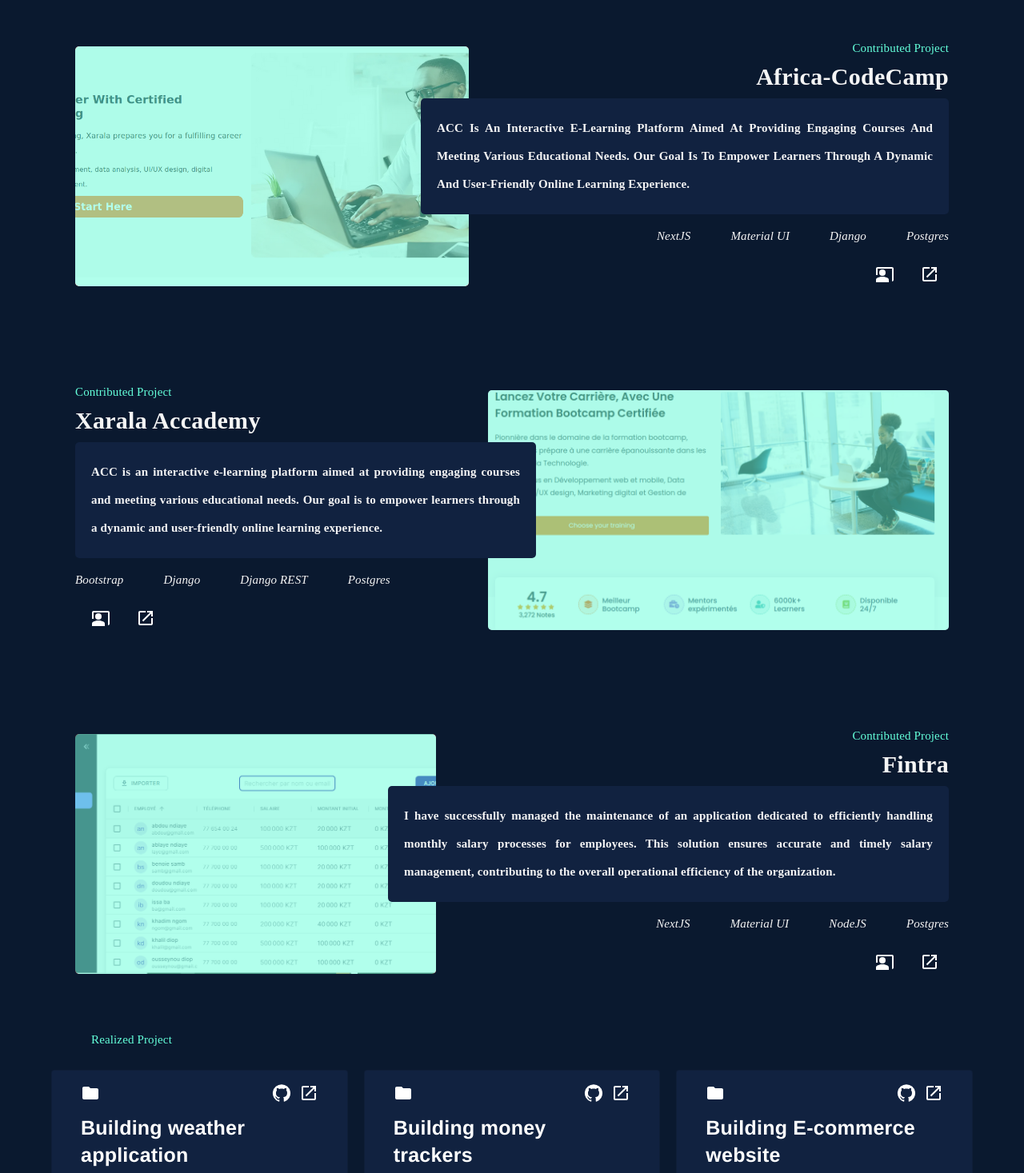
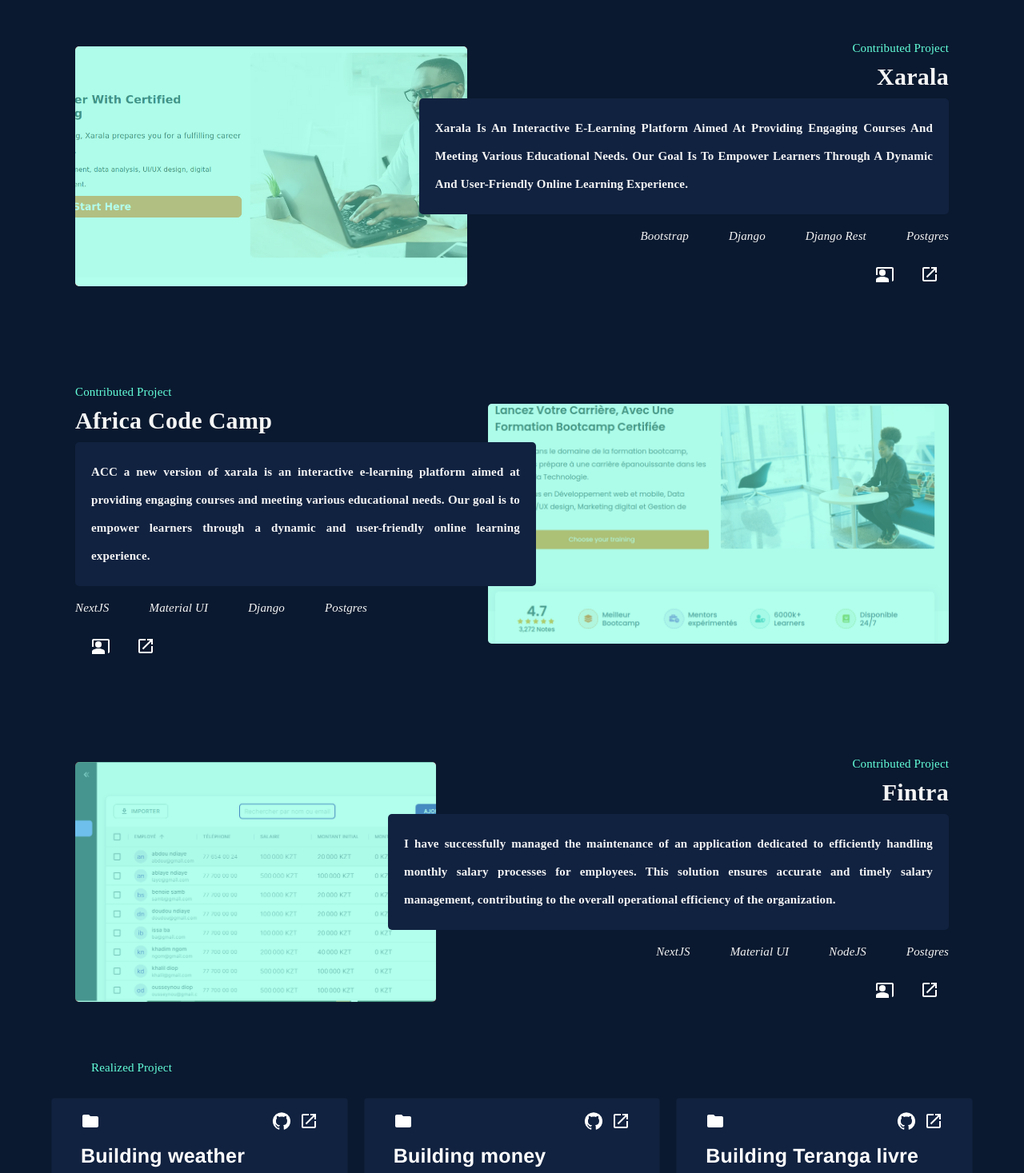
Before and after one commit to issa2580/resumev1, a React (Vite) app: page / in a window 1280 px wide. Shown: the part 2800-4267 px from the top of the page at 80% size. Built offline with nearby package versions, Linux system fonts and the light colour scheme.

Commit message:
fix link

```diff
--- a/ui/SocialMedia/SocialMedia.ts
+++ b/ui/SocialMedia/SocialMedia.ts
@@ -2,18 +2,18 @@
 export const SocialMedia = [
     {
         name: 'https://res.cloudinary.com/fsocity/image/upload/v1685247384/gitlab_eki7kv.png',
+        url: 'https://gitlab.com/issadiop2580'
+    },
+    {
+        name: 'https://res.cloudinary.com/fsocity/image/upload/v1685247384/github_esis09.png',
         url: 'https://github.com/issa2580'
     },
     {
-        name: 'https://res.cloudinary.com/fsocity/image/upload/v1685247384/github_esis09.png',
-        url: 'https://github.com/issadiop2580'
-    },
-    {
         name: 'https://res.cloudinary.com/fsocity/image/upload/v1685247384/twitter_vwjon4.png',
-        url: 'https://twitter.com/issa'
+        url: 'https://twitter.com/Rootkit221'
     },
     {
         name: 'https://res.cloudinary.com/fsocity/image/upload/v1685247384/linkedin_glswxn.png',
-        url: 'https://linkidin.com/issa2580'
+        url: 'https://www.linkedin.com/in/issa-diop-94kimd08/'
     }
 ]
--- a/ui/Work/Work.tsx
+++ b/ui/Work/Work.tsx
@@ -50,7 +50,7 @@
         stack2: 'Bootstrap',
         stack3: 'OpenWeatherMap API',
         gitLink: 'https://github.com/issa2580/Meteo-react',
-        navLink: 'weather-app-three-snowy.vercel.app/'
+        navLink: 'https://weather-app-three-snowy.vercel.app/'
     },
     {
         folder: <FolderIcon />,
@@ -62,19 +62,19 @@
         stack2: 'CSS',
         stack3: 'Javascript',
         gitLink: 'https://github.com/issa2580/Gestion-budget',
-        navLink: 'gestion-budget.vercel.app'
+        navLink: 'https://gestion-budget.vercel.app'
     },
     {
         folder: <FolderIcon />,
         link: <OpenInNewIcon />,
         github: <GitHubIcon />,
-        title: 'Building E-commerce website',
-        desc: 'Our platform seamlessly blends cutting-edge design with intuitive functionality, providing users with a delightful and secure shopping experience.',
+        title: 'Building Teranga livre',
+        desc: 'Teranga Livre is a versatile online platform that facilitates the buying and selling of books. The platform is a marketplace where users can purchase books. ',
         stack1: 'Mongodb',
         stack2: 'ExpressJS',
         stack3: 'ReactJS',
-        gitLink: 'https://github.com/issa2580/idshop',
-        navLink: 'https://github.com/'
+        gitLink: 'https://github.com/issa2580/terangalivre',
+        navLink: 'https://terangalivre-lkzl.vercel.app/'
     }
 ]
 
@@ -208,7 +208,7 @@
                                     lineHeight: '35px',
                                     textAlign: 'justify',
                                 }}>
-                                Africa-CodeCamp
+                                Xarala
                             </Typography>
                         </Box>
                         <Box
@@ -232,7 +232,7 @@
                                     textAlign: {xs: 'start', md: 'start', lg: 'justify'},
                                     padding: '20px 20px',
                                 }}>
-                                ACC is an interactive e-learning platform aimed at providing engaging courses and meeting various educational needs. Our goal is to empower learners through a dynamic and user-friendly online learning experience.
+                                Xarala is an interactive e-learning platform aimed at providing engaging courses and meeting various educational needs. Our goal is to empower learners through a dynamic and user-friendly online learning experience.
                             </Typography>
                         </Box>
                         <Box
@@ -261,19 +261,7 @@
                                         lineHeight: '35px',
                                         textAlign: 'justify',
                                     }}>
-                                    NextJS
-                                </Typography>
-                                <Typography
-                                    sx={{
-                                        fontSize: '15px',
-                                        textTransform: 'capitalize',
-                                        fontWeight: 400,
-                                        fontFamily: 'Edu TAS Beginner',
-                                        fontStyle: 'italic',
-                                        lineHeight: '35px',
-                                        textAlign: 'justify',
-                                    }}>
-                                    Material UI
+                                    Bootstrap
                                 </Typography>
                                 <Typography
                                     sx={{
@@ -286,6 +274,18 @@
                                         textAlign: 'justify',
                                     }}>
                                     Django
+                                </Typography>
+                                <Typography
+                                    sx={{
+                                        fontSize: '15px',
+                                        textTransform: 'capitalize',
+                                        fontWeight: 400,
+                                        fontFamily: 'Edu TAS Beginner',
+                                        fontStyle: 'italic',
+                                        lineHeight: '35px',
+                                        textAlign: 'justify',
+                                    }}>
+                                    Django Rest
                                 </Typography>
                                 <Typography
                                     sx={{
@@ -470,7 +470,7 @@
                                     lineHeight: '35px',
                                     textAlign: 'justify',
                                 }}>
-                                Xarala Accademy
+                                Africa Code Camp
                             </Typography>
                         </Box>
                         <Box
@@ -493,7 +493,7 @@
                                     textAlign: {xs: 'start', md: 'start', lg: 'justify'},
                                     padding: '20px 20px',
                                 }}>
-                                ACC is an interactive e-learning platform aimed at providing engaging courses and meeting various educational needs. Our goal is to empower learners through a dynamic and user-friendly online learning experience.
+                                ACC a new version of xarala is an interactive e-learning platform aimed at providing engaging courses and meeting various educational needs. Our goal is to empower learners through a dynamic and user-friendly online learning experience.
                             </Typography>
                         </Box>
                         <Box
@@ -524,7 +524,19 @@
                                         lineHeight: '35px',
                                         textAlign: 'justify',
                                     }}>
-                                    Bootstrap
+                                    NextJS
+                                </Typography>
+                                <Typography
+                                    sx={{
+                                        fontSize: '15px',
+                                        textTransform: 'capitalize',
+                                        fontWeight: 400,
+                                        fontFamily: 'Edu TAS Beginner',
+                                        fontStyle: 'italic',
+                                        lineHeight: '35px',
+                                        textAlign: 'justify',
+                                    }}>
+                                    Material UI
                                 </Typography>
                                 <Typography
                                     sx={{
@@ -537,18 +549,6 @@
                                         textAlign: 'justify',
                                     }}>
                                     Django
-                                </Typography>
-                                <Typography
-                                    sx={{
-                                        fontSize: '15px',
-                                        textTransform: 'capitalize',
-                                        fontWeight: 400,
-                                        fontFamily: 'Edu TAS Beginner',
-                                        fontStyle: 'italic',
-                                        lineHeight: '35px',
-                                        textAlign: 'justify',
-                                    }}>
-                                    Django REST
                                 </Typography>
                                 <Typography
                                     sx={{
```
